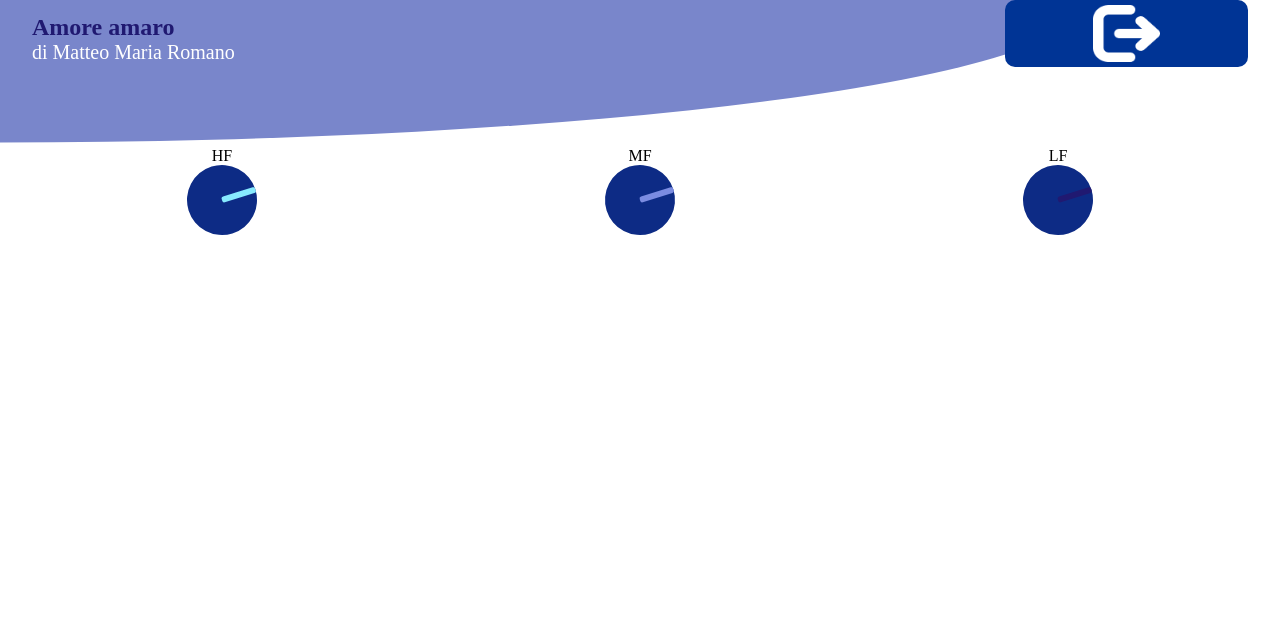
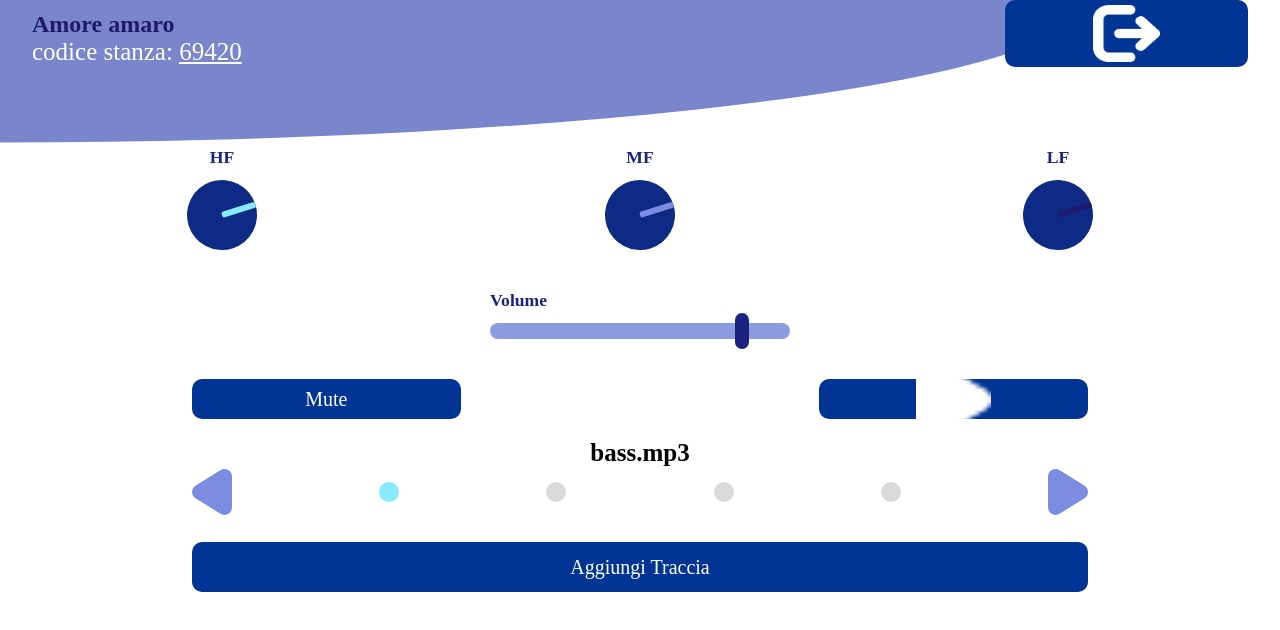
Before and after one commit to LilPessy/mixtue.io, a React app in the folder frontend/: page /mixer/1 in a window 1280 px wide. Shown: the top 630 px of the page. Built offline with nearby package versions, Linux system fonts and the light colour scheme; the HTML template or start-up script is replaced by a standard one.

Commit message:
Aggiornato mixer
manca solo il display

```diff
--- a/frontend/src/pages/MixerRoom.css
+++ b/frontend/src/pages/MixerRoom.css
@@ -40,7 +40,11 @@ section{
 
 .title p{
     color: white;
-    font-size: 20px;
+    font-size: 25px;
+}
+
+.title p span{
+    text-decoration: underline;
 }
 
 .btnWrap{
@@ -54,3 +58,49 @@ section{
     padding-top: 80px;
     width: 70vw;
 }
+
+.buttonContainer{
+    display: flex;
+    flex-direction: row;
+    justify-content: space-between;
+    width: 70vw;
+    height: 40px;
+}
+
+.buttonContainer .buttonWrap{
+    width: 30%;
+}
+
+.trackButtonWrap{
+    width: 70vw;
+    height: 50px;
+}
+
+.carouselContainer{
+    display: flex;
+    flex-direction: column;
+    align-items: center;
+    width: 70vw;
+    padding: 20px 0 30px 0;
+}
+
+.carouselContainer h3{
+    font-size: 25px;
+    padding-bottom: 5px;
+}
+
+.carouselContainer .buttonContainer{
+    width: 100%;
+    display: flex;
+    flex-direction: row;
+    justify-content: space-between;
+    align-items: center;
+}
+
+.carouselContainer img{
+    width: 40px;
+}
+
+.prevTrack{
+    transform: scaleX(-1);
+}
--- a/frontend/src/pages/MixerRoom.jsx
+++ b/frontend/src/pages/MixerRoom.jsx
@@ -1,12 +1,66 @@
+import { useState } from 'react'
 import './MixerRoom.css'
+import nextIcon from '../assets/next.png'
 import Button from '../components/Button'
 import Knob from '../components/Knob'
+import Fader from '../components/Fader'
+import Dot from '../components/Dot'
 import ExitIcon from '../assets/exit.png'
+import PlayIcon from '../assets/play.png'
 
 function MixerRoom(){
 
+    const tracks = [
+        {
+            id:0,
+            name: "bass.mp3"
+        },
+        {
+            id:1,
+            name: "drums.mp3"
+        },
+        {
+            id:2,
+            name: "guitar.mp3"
+        },
+        {
+            id:3,
+            name: "piano.mp3"
+        }
+    ];
+
+    const prevTrack = ()=>{
+        if(trackCounter>0){
+            setTrackCounter(trackCounter-1)
+        }
+    }
+
+    const nextTrack = ()=>{
+        if(trackCounter<tracks.length-1){
+            setTrackCounter(trackCounter+1)
+        }
+    }
+
+    const [trackCounter, setTrackCounter] = useState(0);
+
+    const [knobsValue, setKnobsValue] = useState([0,0,0])
+    const [volume, setVolume] = useState(0)
+
+    const setFreqValue = (id, value)=>{
+       const temp = [...knobsValue];
+       temp[id] = value
+       setKnobsValue(temp)
+    }
+
+
     const handelClick = ()=>{
         window.location.href = "http://localhost:5173/"
+    }
+
+    const copyOnClick = (e)=>{
+        const code = e.target.innerHTML;
+        navigator.clipboard.writeText(code);
+        alert("Codice stanza copiato!")
     }
 
     return(
@@ -17,7 +71,7 @@ function MixerRoom(){
                     <h1>
                         Amore amaro
                     </h1>
-                    <p>di Matteo Maria Romano</p>
+                    <p>codice stanza: <span onClick={copyOnClick}>69420</span></p>
                 </div>
                 <div className='btnWrap'>
                     <Button icon={ExitIcon} callback={handelClick}/>
@@ -25,10 +79,38 @@ function MixerRoom(){
             </div>
 
             <div className='knobsContainer'>
-                <Knob freq="HF"/>
-                <Knob freq="MF"/>
-                <Knob freq="LF"/>
+                <Knob freq="HF" onChange={setFreqValue}/>
+                <Knob freq="MF" onChange={setFreqValue}/>
+                <Knob freq="LF" onChange={setFreqValue}/>
             </div>
+
+
+            <div className='faderContainer'>
+                <Fader onChange={setVolume}/>
+            </div>
+
+            <div className='buttonContainer'>
+                <div className='buttonWrap'>
+                    <Button text="Mute"/>
+                </div>
+                <div className='buttonWrap'>
+                    <Button icon={PlayIcon} />
+                </div>
+
+            </div>
+
+            <div className="carouselContainer">
+                <h3>{tracks[trackCounter].name}</h3>
+                <div className='buttonContainer'>
+                    <img onClick={prevTrack} src={nextIcon} className="prevTrack"/>
+                        {tracks.map(t=> <Dot key={t.id} id={t.id} track={trackCounter}/>)}
+                    <img onClick={nextTrack} src={nextIcon} className="nextTrack"/>
+                </div>
+            </div>
+            <div className='trackButtonWrap'>
+                <Button text="Aggiungi Traccia"/>
+            </div>
+
 
         </section>
     )
```
